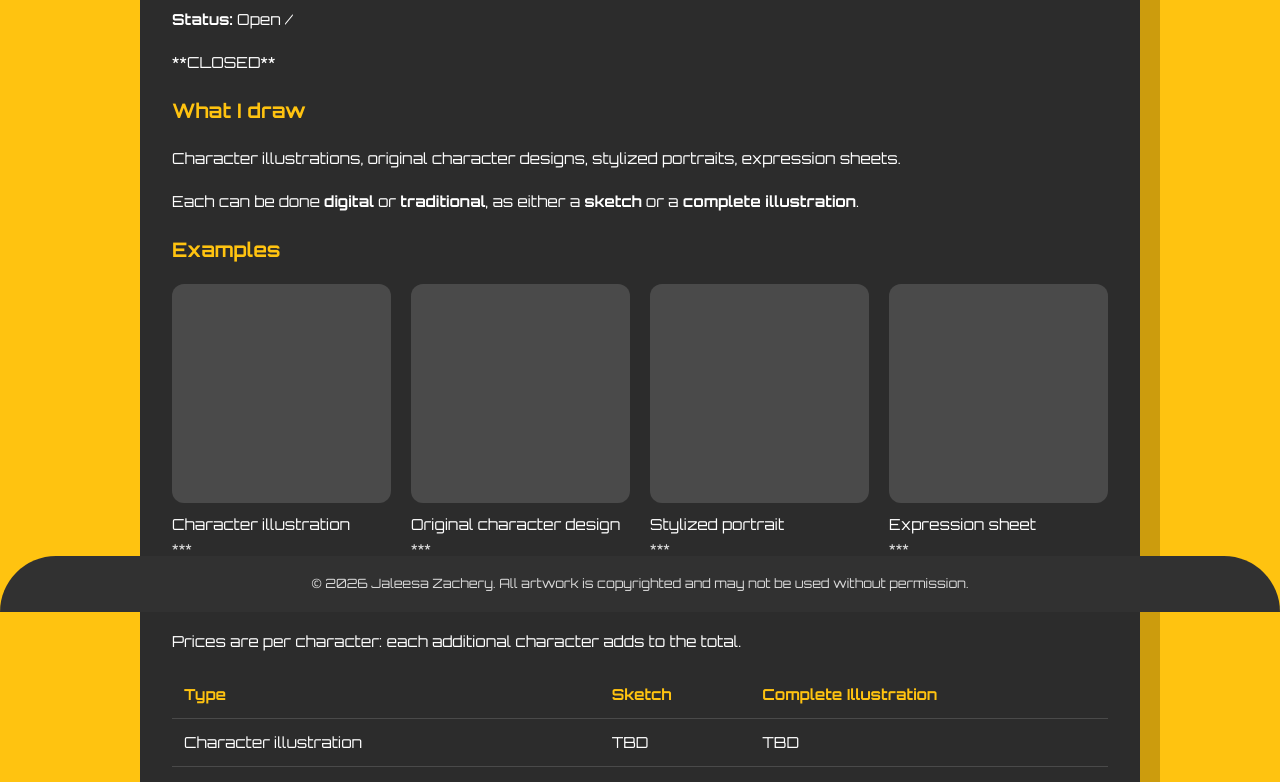
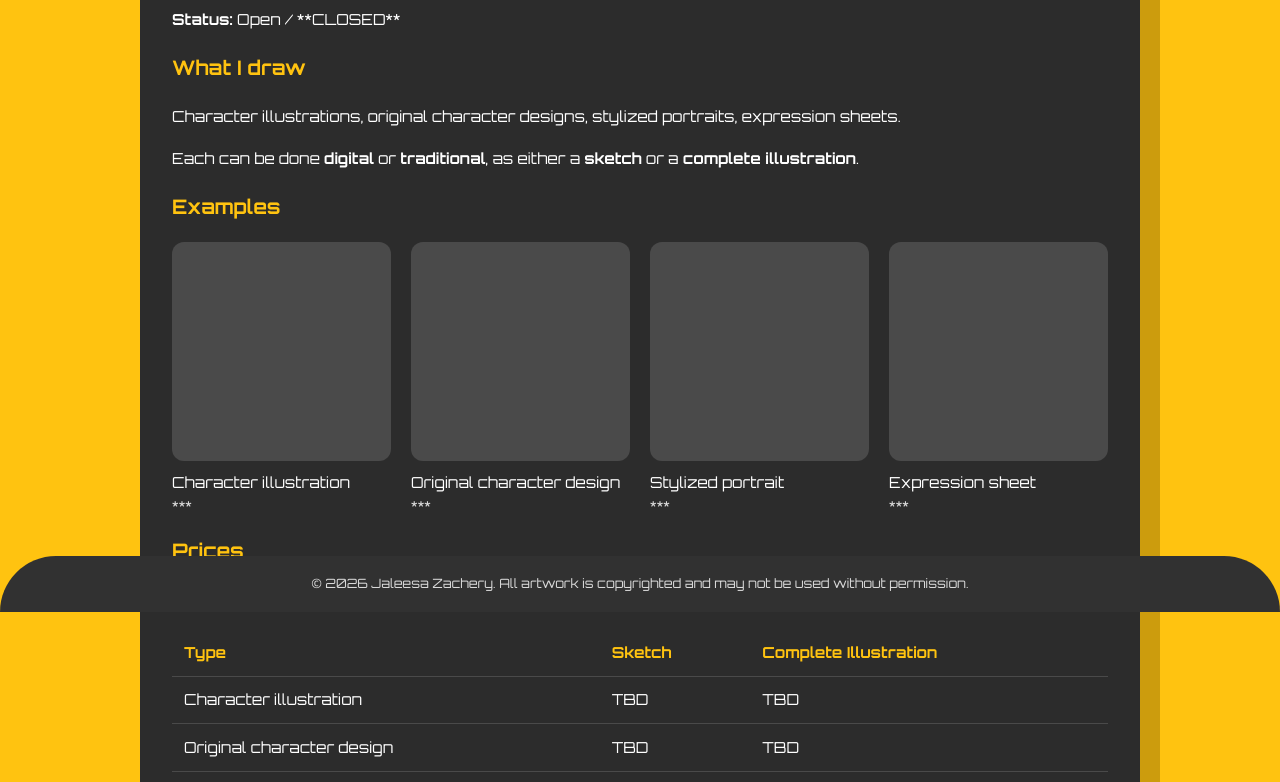
Before and after one commit to Ty9err/ty9err.github.io, a plain HTML site: page commissions.html in a window 1280 px wide. Shown: the part 188-970 px from the top of the page. Drawn offline with Linux system fonts and the light colour scheme.

Commit message:
Fix HTML status display for commissions

```diff
--- a/commissions.html
+++ b/commissions.html
@@ -55,7 +55,7 @@
 
   <main class="card">
     <h1>Commissions</h1>
-    <p><strong>Status:</strong> Open / <p class="extra-bold-text">**CLOSED**</p></p>
+    <p><strong>Status:</strong> Open / **CLOSED**</p>
 
     <h2>What I draw</h2>
     <p>Character illustrations, original character designs, stylized portraits, expression sheets.</p>
```
